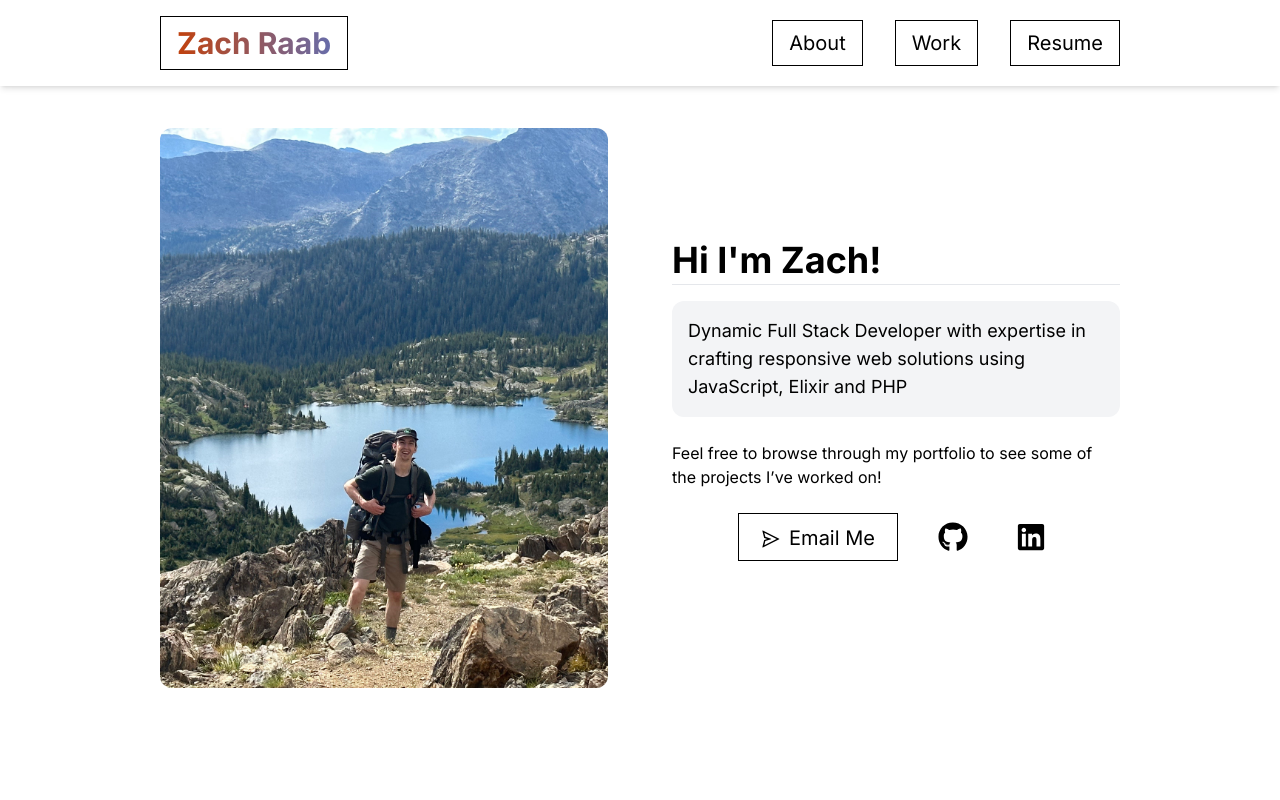
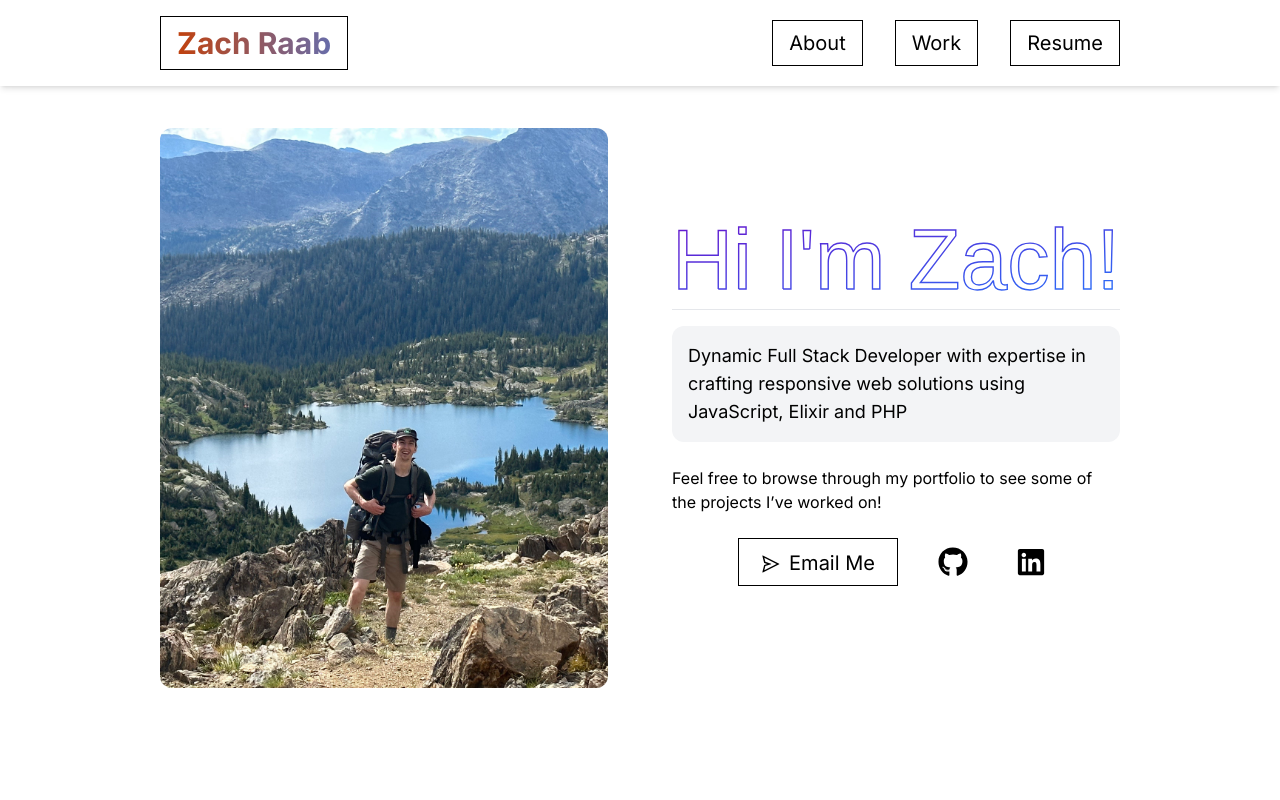
Before and after one commit to zachraab/zachraab-nextjs, a Next.js app: page / in a window 1280 px wide. Shown: the top 800 px of the page. Built offline with nearby package versions, Linux system fonts and the light colour scheme.

Commit message:
Refactor headline component replacing h2 with animated SVG text

```diff
--- a/app/components/case-studies/case-studies.tsx
+++ b/app/components/case-studies/case-studies.tsx
@@ -16,7 +16,7 @@ export default function CaseStudies() {
 			{/* Animated square */}
 			<div className="before:animate-spin before:-mt-28 before:border-2 before:border-black before:absolute before:left-0 before:top-0 before:ml-48 before:h-56 before:w-56 before:origin-bottom-left before:translate-x-full before:-rotate-90 after:animate-spin after:-mt-28 after:border-l-2 after:border-black after:absolute after:left-0 after:top-0 after:ml-48 after:h-56 after:w-56 after:origin-bottom-right after:translate-x-full"></div>
 
-			<Headline content="Previous Work" />
+			<Headline content="Work" widthSize="w-1/2" />
 
 			<div className="flex flex-wrap flex-col md:flex-row relative space-y-8 md:space-y-0 md:justify-center">
 				<CaseStudy
--- /dev/null
+++ b/app/components/draw-svg.tsx
@@ -0,0 +1,75 @@
+"use client";
+import { useEffect, useRef, useState } from "react";
+
+export default function KuteDrawAnimation({
+  drawText,
+  isWhite = false,
+  widthSize = 'w-3/4',
+}: {
+  drawText: string;
+  isWhite?: boolean;
+  widthSize?: string;
+}) {
+  const textRef = useRef<SVGTextElement | null>(null);
+  const [isVisible, setIsVisible] = useState(false);
+  const [hasPlayed, setHasPlayed] = useState(false);
+  const [dynamicWidth, setDynamicWidth] = useState(300);
+  const [dynamicHeight, setDynamicHeight] = useState(100);
+
+  useEffect(() => {
+    const text = textRef.current;
+    if (text) {
+        const updateDimensions = () => {
+            const bbox = text.getBBox(); //SVG-native method
+            setDynamicWidth(bbox.width);
+            setDynamicHeight(bbox.height);
+        };
+        updateDimensions();
+
+        // Intersection Observer API alternative to scroll event listener
+        const observer = new IntersectionObserver(
+            ([entry]) => {
+                if (entry.isIntersecting && !hasPlayed) {
+                    setIsVisible(true);
+                    setHasPlayed(true);
+                }
+            },
+            { threshold: .8 }
+        );
+
+        observer.observe(text);
+
+        return () => {
+            observer.disconnect();
+        };
+    }
+  }, []);
+
+  return (
+    <svg
+      className={`m-auto w-full md:m-0 md:${widthSize}`}
+      viewBox={`0 0 ${dynamicWidth} ${dynamicHeight}`}
+      preserveAspectRatio="xMidYMid meet"
+    >
+      <defs>
+        <linearGradient id="textGradient" x1="0%" y1="0%" x2="100%" y2="100%">
+          <stop offset="0%" stopColor="#6a11cb" />
+          <stop offset="100%" stopColor="#2575fc" />
+        </linearGradient>
+      </defs>
+      <text
+        className={`text-6xl${isVisible ? " draw" : ""}${
+          isWhite ? " text-white" : ""
+        }`}
+        ref={textRef}
+        fill="transparent"
+        x="0"
+        y="10"
+        dominantBaseline="hanging"
+        stroke={isWhite ? "white" : "url(#textGradient)"}
+      >
+        {drawText}
+      </text>
+    </svg>
+  );
+}
--- a/app/components/featured-projects.tsx
+++ b/app/components/featured-projects.tsx
@@ -39,7 +39,7 @@ export default function FeaturedProjects() {
     <section className="bg-gray-500 text-white md:px-0 relative overflow-hidden">
         < BlobSvg />
         <div className="md:px-8 lg:px-40 relative">
-            <Headline content="Featured Projects" />
+            <Headline content="Projects" isWhite={true} widthSize="w-1/2"/>
         </div>
         <EmblaCarousel slides={projects} options={OPTIONS} />
     </section>
--- a/app/components/headline.tsx
+++ b/app/components/headline.tsx
@@ -1,8 +1,9 @@
-export default function Headline({ content }: {content : string}) {
+import DrawSvg from "./draw-svg";
+export default function Headline({ content, isWhite = false, widthSize = 'w-3/4' }: {content : string, isWhite?: boolean, widthSize?: string}) {
     return (
-        <div className="overflow-hidden">
-            <h2 data-aos="fade-left" className="font-bold text-4xl text-center md:text-left pb-1">{content}</h2>
+        <>
+            <DrawSvg drawText={content} isWhite={isWhite} widthSize={widthSize}/>
             <hr />
-        </div>
+        </>
     )
 }
--- a/app/components/hero/hero-home.tsx
+++ b/app/components/hero/hero-home.tsx
@@ -7,7 +7,7 @@ import { AiOutlineSend } from "react-icons/ai";
 
 export default function HeroHome() {
 	return(
-		<section className="flex flex-col xl:flex-row space-y-16 xl:space-y-0 xl:space-x-16 items-center text-center md:text-left">
+		<section className="flex flex-col xl:flex-row space-y-4 xl:space-y-0 xl:space-x-16 items-center text-center md:text-left">
 			<div className='relative h-80 xl:h-[35rem] w-full xl:w-1/2 overflow-hidden'>
 				<Image
 					src={hikingImage.src}
@@ -20,7 +20,7 @@ export default function HeroHome() {
 					/>
 			</div>
 			<div className="w-full xl:w-1/2">
-				<Headline content="Hi I&apos;m Zach!" />
+				<Headline content="Hi I&apos;m Zach!" widthSize="w-full"/>
 				<p data-aos="fade-in" className="text-lg bg-gray-100 rounded-xl p-4">Dynamic Full Stack Developer with expertise in crafting responsive web solutions using JavaScript, Elixir and PHP</p>
 					<br/>
 				<p data-aos="fade-in"  data-aos-delay="100">Feel free to browse through my portfolio to see some of the projects I’ve worked on!</p>
--- a/app/styling/globals.css
+++ b/app/styling/globals.css
@@ -3,6 +3,25 @@
 @tailwind utilities;
 
 @layer components {
+	text {
+		opacity: 0;
+		stroke-width: 1px;
+		font-family: Arial, sans-serif;
+	}
+
+	text.draw {
+		opacity: 1;
+		stroke-dasharray: 1000;
+		stroke-dashoffset: 1000;
+		animation: draw 7s linear forwards;
+	}
+
+	@keyframes draw {
+		to {
+			stroke-dashoffset: 0;
+		}
+	}
+
 	section {
 		position: relative;
 		padding: 10rem 2rem;
```
